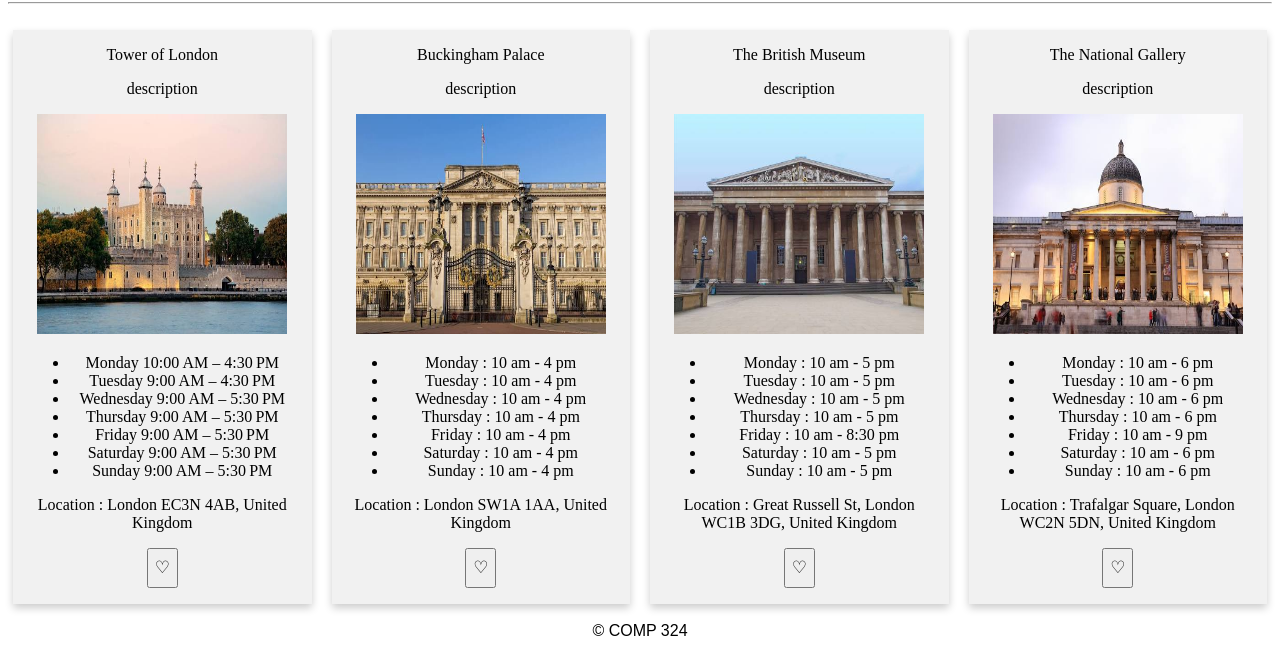
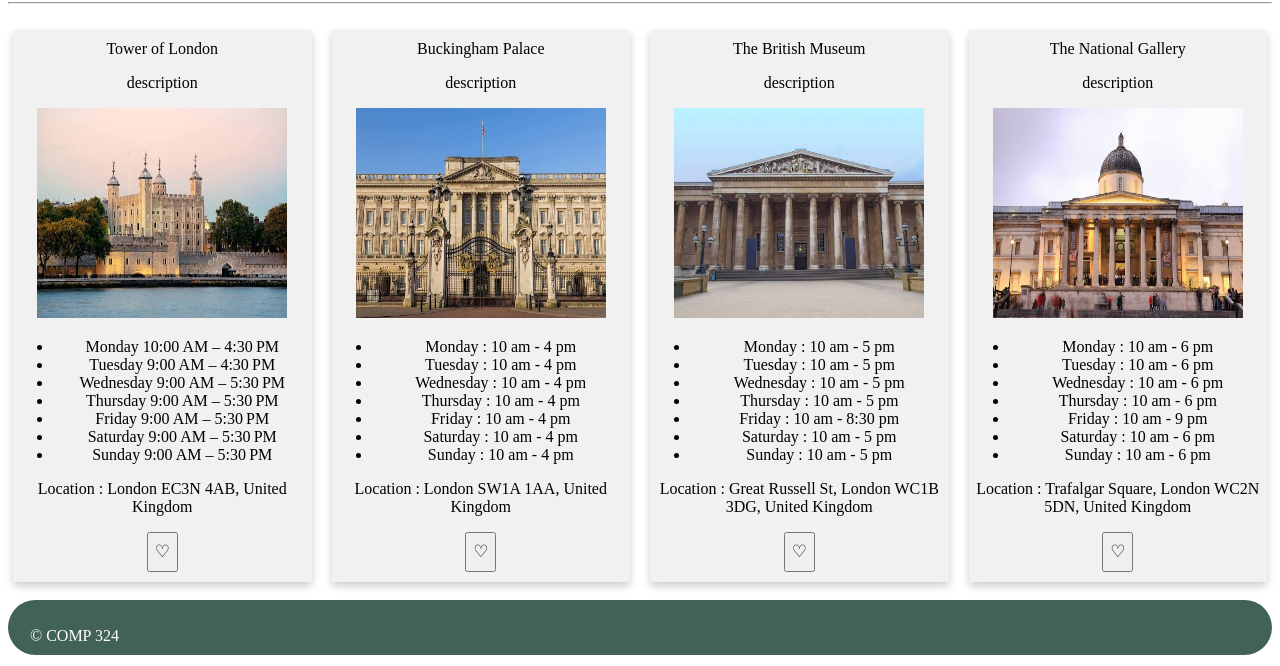
Before and after one commit to sanmeet06/COMP305-Project, a plain HTML site: page places.html in a window 1280 px wide. Shown: the part 145-811 px from the top of the page. Drawn offline with Linux system fonts and the light colour scheme.

Commit message:
Update placesStyle.css

```diff
--- a/placesStyle.css
+++ b/placesStyle.css
@@ -3,7 +3,6 @@
 }
 nav {
   background-color: #426255;
-  /* display: inline; */
   padding: 28px;
   border-radius: 100px;
   margin-top: 11px;
@@ -40,42 +39,37 @@
   font-weight: bold;
   text-align: left;
   position: absolute;
-}
-img{
-  height : 220px;
-  width:250px ;
+
 }
 
-body {
-  font-family: Arial, Helvetica, sans-serif;
+img{
+  height : 210px;
+  width:250px;
 }
 
-/* Float four columns side by side */
 .column {
   float: left;
   width: 25%;
   padding: 0 10px;
 }
-
-/* Remove extra left and right margins, due to padding in columns */
 .row {margin: 0 -5px;}
 
-/* Clear floats after the columns */
 .row:after {
   content: "";
   display: table;
   clear: both;
 }
-div.gallery:hover {
+div.column:hover {
   border: 1px solid #777;
 }
-/* Style the counter cards */
+
 .card {
-  box-shadow: 0 4px 8px 0 rgba(0, 0, 0, 0.2); /* this adds the "card" effect */
-  padding: 16px;
+  box-shadow: 0 4px 8px 0 rgba(0, 0, 0, 0.2);
   text-align: center;
   font-family: serif;
   background-color: #f1f1f1;
+  padding-bottom: 10px;
+  padding-top: 10px;
 }
 h1{
   font-family: serif;
@@ -85,7 +79,6 @@
   font-size: 17px;
 }
 
-/* Responsive columns - one column layout (vertical) on small screens */
 @media screen and (max-width: 600px) {
   .column {
     width: 100%;
@@ -93,3 +86,15 @@
     margin-bottom: 20px;
   }
 }
+article {
+  background-color: #426255;
+  padding: 17px;
+  border-radius: 100px;
+  display: flex;
+  height: 55px;
+}
+.footerContent{
+  padding-top : 10px;
+  padding-left: 5px;
+  color : white;
+}
```
